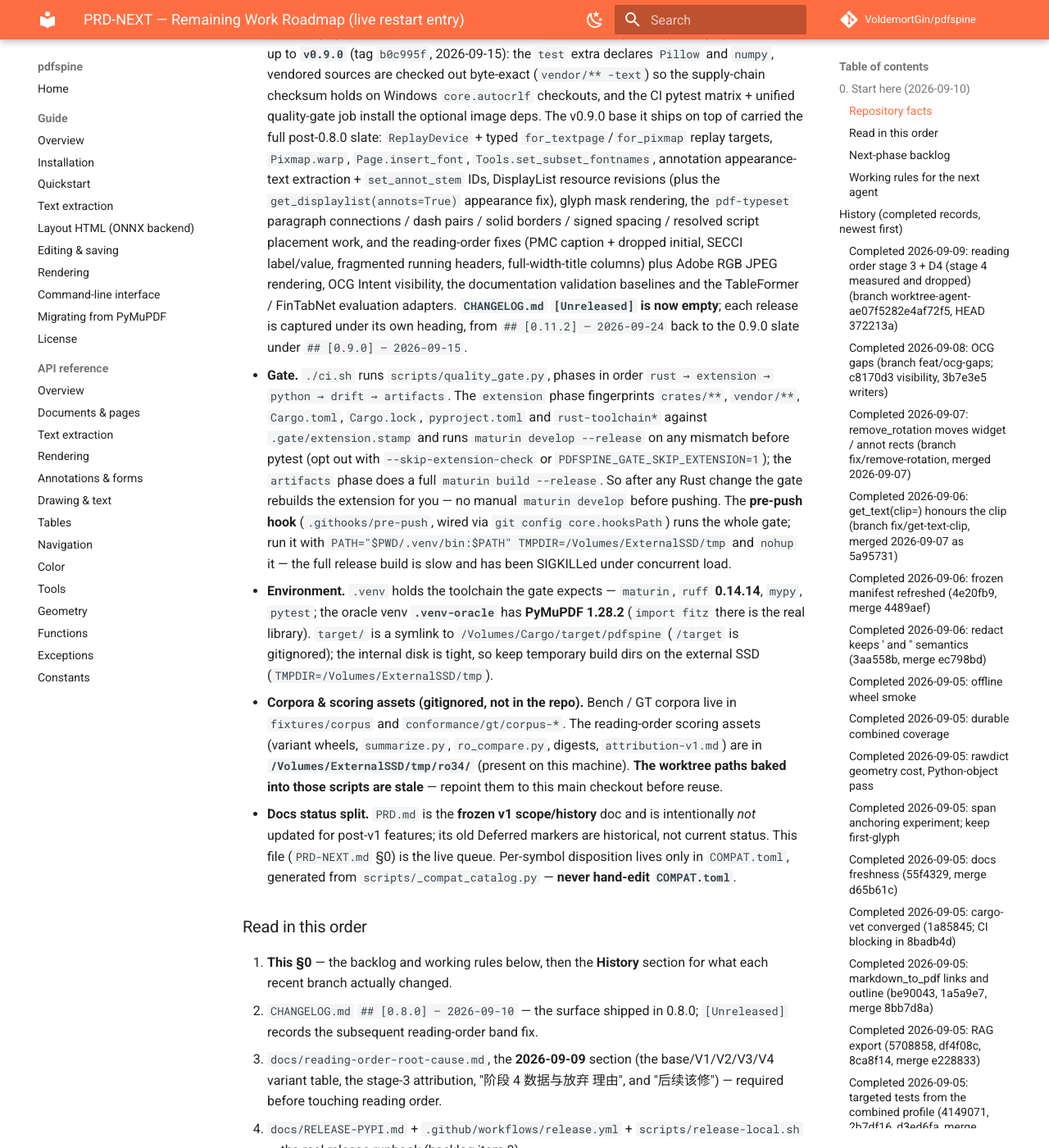
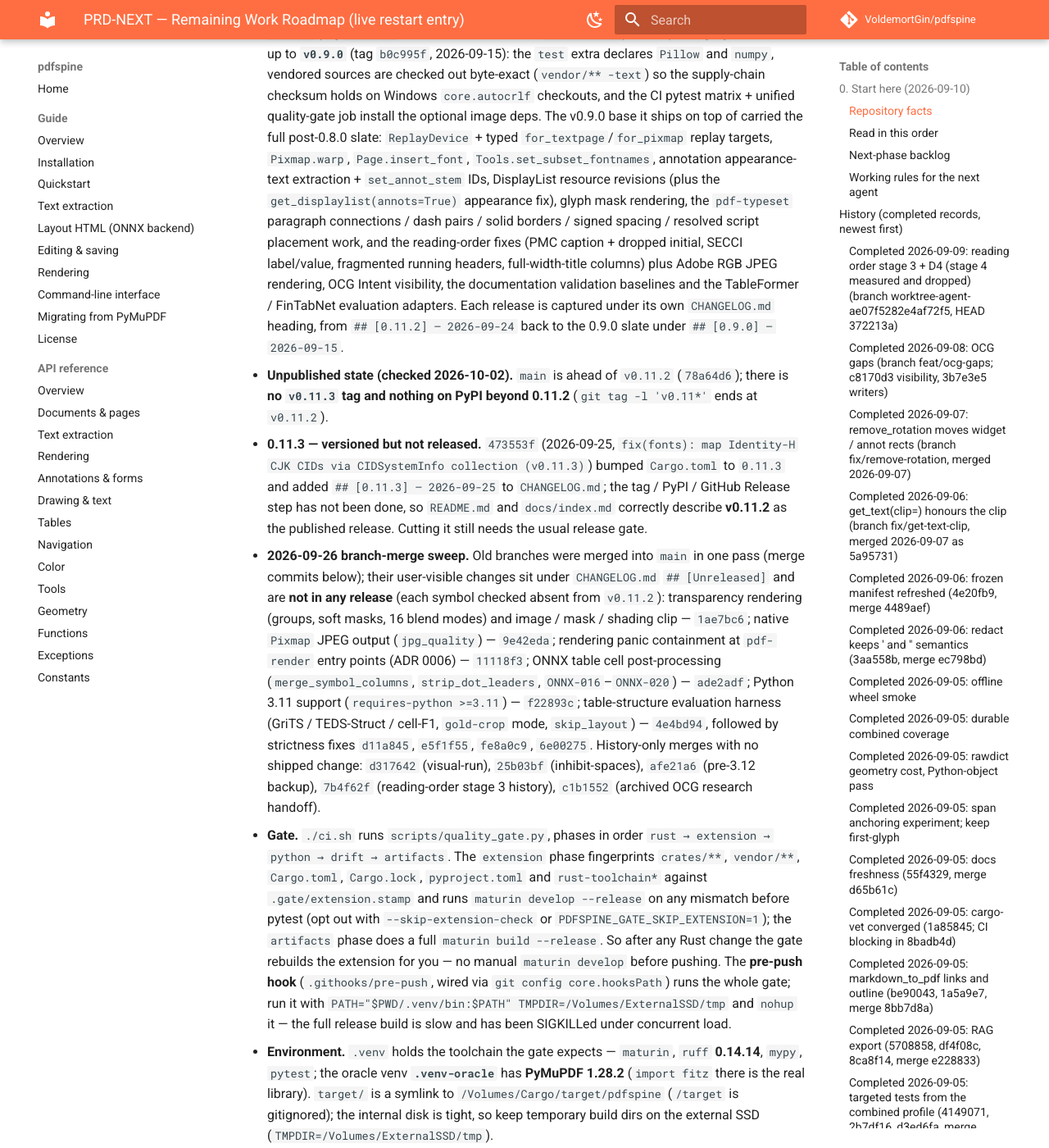
Before and after one commit to VoldemortGin/pdfspine, an MkDocs documentation site: the page built from docs/PRD-NEXT.md, in a window 1280 px wide and 1400 px high, scrolled down 979 px. Shown: the whole window at 82% size. Built offline with MkDocs 1.6.1 and Material for MkDocs 9.7.7, drawn with Linux system fonts in a browser that asks for light colours; comment, search, counter and statistics services are not loaded; some of the changed text lies outside the part shown.

Commit message:
docs: align release state with v0.11.2 tag and 09-26 merges
Move unreleased ONNX cell post-processing out of [0.8.0] into [Unreleased],
mark 0.11.3 as versioned-but-unpublished in README, and record the 09-26
branch merges in PRD-NEXT section 0.

Co-Authored-By: Claude Fable 5.1 <noreply@anthropic.com>
Claude-Session: https://claude.ai/code/session_01GLcKLhv7xEQj3zeSctAaoc

```diff
--- a/docs/PRD-NEXT.md
+++ b/docs/PRD-NEXT.md
@@ -52,9 +52,34 @@
   caption + dropped initial, SECCI label/value, fragmented running headers,
   full-width-title columns) plus Adobe RGB JPEG rendering, OCG Intent
   visibility, the documentation validation baselines and the TableFormer /
-  FinTabNet evaluation adapters. **`CHANGELOG.md` `[Unreleased]` is now empty**;
-  each release is captured under its own heading, from `## [0.11.2] — 2026-09-24`
-  back to the 0.9.0 slate under `## [0.9.0] — 2026-09-15`.
+  FinTabNet evaluation adapters. Each release is captured under its own `CHANGELOG.md`
+  heading, from `## [0.11.2] — 2026-09-24` back to the 0.9.0 slate under
+  `## [0.9.0] — 2026-09-15`.
+- **Unpublished state (checked 2026-10-02).** `main` is ahead of `v0.11.2`
+  (`78a64d6`); there is **no `v0.11.3` tag and nothing on PyPI beyond 0.11.2**
+  (`git tag -l 'v0.11*'` ends at `v0.11.2`).
+  - **0.11.3 — versioned but not released.** `473553f` (2026-09-25,
+    `fix(fonts): map Identity-H CJK CIDs via CIDSystemInfo collection (v0.11.3)`)
+    bumped `Cargo.toml` to `0.11.3` and added `## [0.11.3] — 2026-09-25` to
+    `CHANGELOG.md`; the tag / PyPI / GitHub Release step has not been done, so
+    `README.md` and `docs/index.md` correctly describe **v0.11.2** as the
+    published release. Cutting it still needs the usual release gate.
+  - **2026-09-26 branch-merge sweep.** Old branches were merged into `main` in one
+    pass (merge commits below); their user-visible changes sit under
+    `CHANGELOG.md` `## [Unreleased]` and are **not in any release** (each
+    symbol checked absent from `v0.11.2`):
+    transparency rendering (groups, soft masks, 16 blend modes) and image / mask /
+    shading clip — `1ae7bc6`; native `Pixmap` JPEG output (`jpg_quality`) —
+    `9e42eda`; rendering panic containment at `pdf-render` entry points
+    (ADR 0006) — `11118f3`; ONNX table cell post-processing
+    (`merge_symbol_columns`, `strip_dot_leaders`, `ONNX-016`–`ONNX-020`) —
+    `ade2adf`; Python 3.11 support (`requires-python >=3.11`) — `f22893c`;
+    table-structure evaluation harness (GriTS / TEDS-Struct / cell-F1,
+    `gold-crop` mode, `skip_layout`) — `4e4bd94`, followed by strictness fixes
+    `d11a845`, `e5f1f55`, `fe8a0c9`, `6e00275`. History-only merges with no
+    shipped change: `d317642` (visual-run), `25b03bf` (inhibit-spaces),
+    `afe21a6` (pre-3.12 backup), `7b4f62f` (reading-order stage 3 history),
+    `c1b1552` (archived OCG research handoff).
 - **Gate.** `./ci.sh` runs `scripts/quality_gate.py`, phases in order
   `rust → extension → python → drift → artifacts`. The `extension` phase
   fingerprints `crates/**`, `vendor/**`, `Cargo.toml`, `Cargo.lock`, `pyproject.toml` and
@@ -235,6 +260,12 @@
   `conformance/gt/RENDER-REPORT.md` (2026-09-10 update).
 
 - [ ] **3. Render, remaining cost.**
+  - *Transparency / image clip landed (2026-09-26, unreleased):* `pdf-render`
+    now implements transparency groups, ExtGState soft masks, all 16 blend modes,
+    text fill alpha `ca`, and clip-path handling for images, image masks and `sh`
+    shadings (merge `1ae7bc6`; panic containment `11118f3`, ADR 0006). This is a
+    correctness change, not the cost work below; no timing claim is made and
+    **item 3 stays open**. See `CHANGELOG.md` `[Unreleased]`.
   - *Mask coverage increment (2026-09-11, unreleased):* a complete, pinned
     tiny-skia 0.11.4 vendor specializes partial byte-mask blending. All 53
     validated outputs remain byte-identical; per-document ABBA/reverse BAAB
@@ -641,7 +672,9 @@
   - *Sub-tasks (from P3-6 / the baseline):* build a 30–50-page financial eval set
     with hand-written correct HTML + a TEDS / cell-alignment scorer; add the
     TSR-only gold-crop mode (implemented above); fix cell/column merging (fold `"$"`-only columns,
-    assign row-label words by row band, strip dotted-leader tokens); add the
+    assign row-label words by row band, strip dotted-leader tokens) — **landed**
+    (ONNX-016 to ONNX-020, merge `ade2adf`, unreleased; see the 2026-09-08 cell
+    post-processing note at `docs/PRD-NEXT.md` §4 P3-6); add the
     TableFormer backend + alias registry; then the benchmark report → flip ADR
     0002 to Accepted with the chosen default recorded.
   - *Acceptance:* a committed eval report with GriTS / TEDS numbers per backend
```
Also changed, not shown: CHANGELOG.md (+16 -16 lines), README.md (+1 -1 lines).
